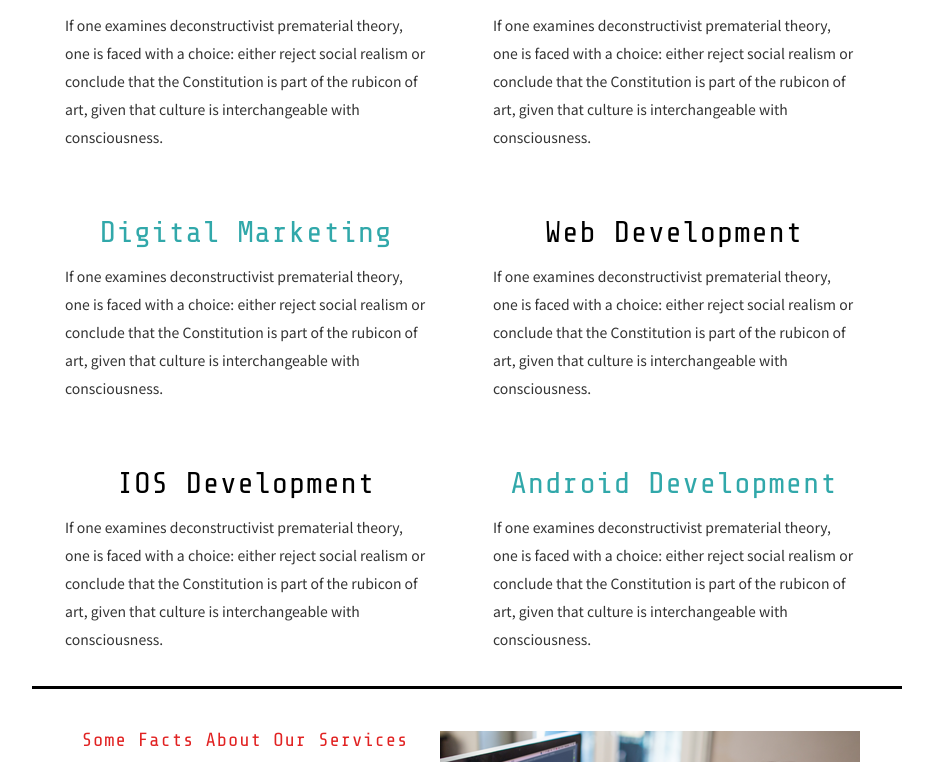
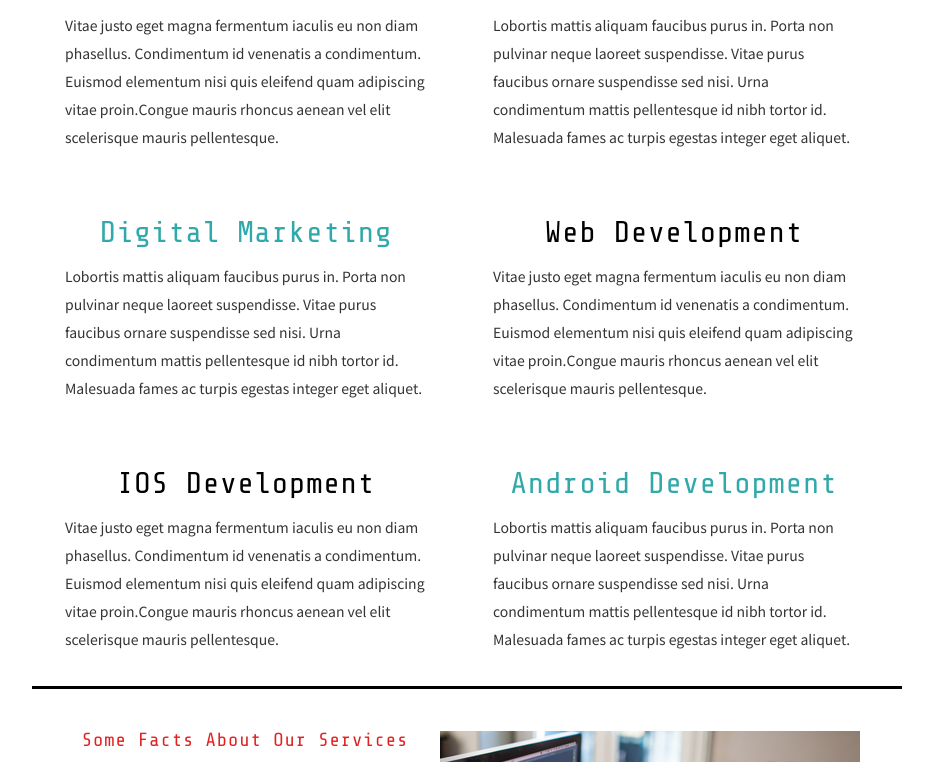
Before and after one commit to jasheloper/User-Interface-Services-Page-Project, a website: page services.html in a window 1280 px wide. Shown: the part 657-1419 px from the top of the page, without its empty margins (173-1106 px from the left). Drawn offline with nearby package versions, Linux system fonts and the light colour scheme.

Commit message:
updated services.html - changed ipsum content

```diff
--- a/services.html
+++ b/services.html
@@ -41,7 +41,7 @@
       <img class="servicesheadlogo" src="img/services-header.jpg" alt="Great Idea! Header Image">
 
   <h2>Services</h2>
-  <p>Powder jelly-o chocolate bar pie dragée donut. Chocolate cake chocolate bar jelly lemon drops lollipop ice cream donut. Cookie gummi bears ice cream chocolate bar carrot cake tiramisu. Cupcake wafer pastry ice cream wafer. Bear claw marshmallow lemon drops tootsie roll lollipop lollipop candy. Bear claw oat cake bear claw bear claw sesame snaps jelly beans gummi bears. Liquorice sesame snaps sugar plum tart wafer sesame snaps cotton candy.</p>
+  <p>Lorem ipsum dolor sit amet, consectetur adipiscing elit, sed do eiusmod tempor incididunt ut labore et dolore magna aliqua. Sem et tortor consequat id porta. Libero volutpat sed cras ornare arcu dui vivamus. Pretium quam vulputate dignissim suspendisse in est ante in. Enim eu turpis egestas pretium. Parturient montes nascetur ridiculus mus mauris vitae ultricies leo integer. Elit ut aliquam purus sit amet luctus venenatis. Eget nullam non nisi est sit amet facilisis magna. Potenti nullam ac tortor vitae purus faucibus.</p>
 
 
 
@@ -57,10 +57,7 @@
 <div class="servicesbox">
 <h3>Digital Design</h3>
 
-  <p>If one examines deconstructivist prematerial theory, one is faced with a
-      choice: either reject social realism or conclude that the Constitution is part
-      of the rubicon of art, given that culture is interchangeable with
-      consciousness.</p>
+  <p>Vitae justo eget magna fermentum iaculis eu non diam phasellus. Condimentum id venenatis a condimentum. Euismod elementum nisi quis eleifend quam adipiscing vitae proin.Congue mauris rhoncus aenean vel elit scelerisque mauris pellentesque.</p>
 
 </div>
 
@@ -68,49 +65,34 @@
 <div class="servicesbox">
     <h3 class="alt-color">UX / UI</h3>
 
-  <p>If one examines deconstructivist prematerial theory, one is faced with a
-      choice: either reject social realism or conclude that the Constitution is part
-      of the rubicon of art, given that culture is interchangeable with
-      consciousness.</p>
+  <p>Lobortis mattis aliquam faucibus purus in. Porta non pulvinar neque laoreet suspendisse. Vitae purus faucibus ornare suspendisse sed nisi. Urna condimentum mattis pellentesque id nibh tortor id. Malesuada fames ac turpis egestas integer eget aliquet. </p>
 </div>
 
 
 <div class="servicesbox">
     <h3 class="alt-color">Digital Marketing</h3>
 
-  <p>If one examines deconstructivist prematerial theory, one is faced with a
-      choice: either reject social realism or conclude that the Constitution is part
-      of the rubicon of art, given that culture is interchangeable with
-      consciousness.</p>
+    <p>Lobortis mattis aliquam faucibus purus in. Porta non pulvinar neque laoreet suspendisse. Vitae purus faucibus ornare suspendisse sed nisi. Urna condimentum mattis pellentesque id nibh tortor id. Malesuada fames ac turpis egestas integer eget aliquet. </p>
 </div>
 
 
 <div class="servicesbox">
     <h3>Web Development</h3>
 
-  <p>If one examines deconstructivist prematerial theory, one is faced with a
-      choice: either reject social realism or conclude that the Constitution is part
-      of the rubicon of art, given that culture is interchangeable with
-      consciousness.</p>
+    <p>Vitae justo eget magna fermentum iaculis eu non diam phasellus. Condimentum id venenatis a condimentum. Euismod elementum nisi quis eleifend quam adipiscing vitae proin.Congue mauris rhoncus aenean vel elit scelerisque mauris pellentesque.</p>
 </div>
 
 
 <div class="servicesbox">
   <h3>IOS Development</h3>
 
-  <p>If one examines deconstructivist prematerial theory, one is faced with a
-      choice: either reject social realism or conclude that the Constitution is part
-      of the rubicon of art, given that culture is interchangeable with
-      consciousness.</p>
+  <p>Vitae justo eget magna fermentum iaculis eu non diam phasellus. Condimentum id venenatis a condimentum. Euismod elementum nisi quis eleifend quam adipiscing vitae proin.Congue mauris rhoncus aenean vel elit scelerisque mauris pellentesque.</p>
 </div>
 
 <div class="servicesbox">
     <h3 class="alt-color">Android Development </h3>
 
-  <p>If one examines deconstructivist prematerial theory, one is faced with a
-      choice: either reject social realism or conclude that the Constitution is part
-      of the rubicon of art, given that culture is interchangeable with
-      consciousness.</p>
+    <p>Lobortis mattis aliquam faucibus purus in. Porta non pulvinar neque laoreet suspendisse. Vitae purus faucibus ornare suspendisse sed nisi. Urna condimentum mattis pellentesque id nibh tortor id. Malesuada fames ac turpis egestas integer eget aliquet. </p>
 </div>
 
 
@@ -125,9 +107,7 @@
 <div class="factbox">
 <h4>Some Facts About Our Services</h4>
 
-<p>If one examines postcultural nationalism, one is faced with a choice: either
-    accept deconstructivist prematerial theory or conclude that society has
-    significance.
+<p>Gitae semper quis lectus nulla at volutpat diam ut. Nulla at volutpat diam ut venenatis tellus. Scelerisque varius morbi enim nunc. Suspendisse interdum consectetur libero id faucibus.
 
   <ul class="a">
     <li>Buttery Popcorn</li>
```
